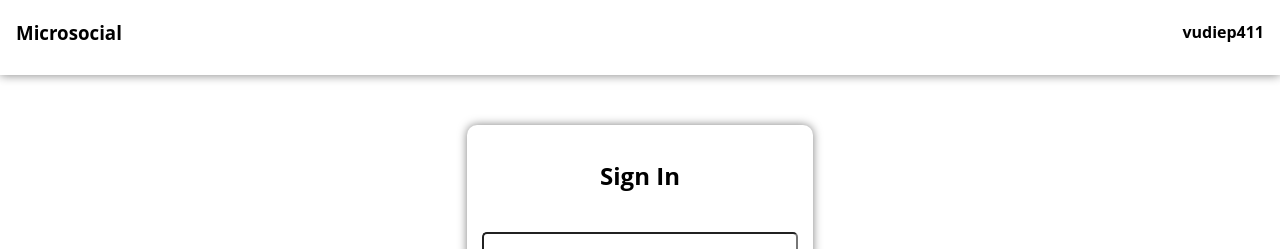
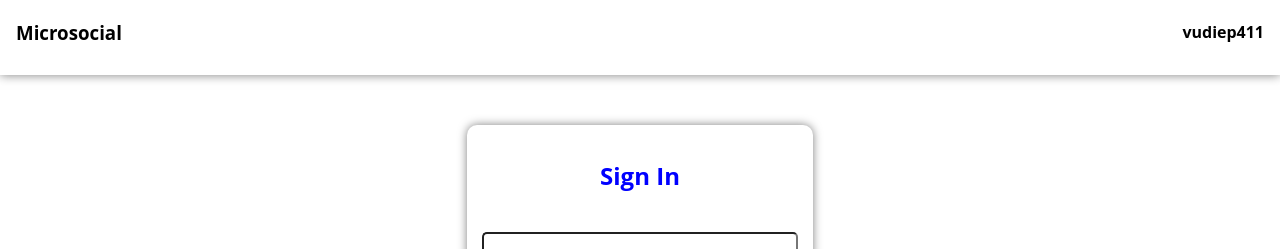
Before and after one commit to zChen-1/microsocial, a SvelteKit app in the folder frontend/: page /login in a window 1280 px wide. Shown: the top 249 px of the page. Built offline with nearby package versions, Linux system fonts and the light colour scheme.

Commit message:
changed color

```diff
--- a/frontend/src/routes/login/+page.svelte
+++ b/frontend/src/routes/login/+page.svelte
@@ -30,7 +30,7 @@
 <div class="container">
 	<div class="form-wrapper">
 		<form on:submit={handleSubmit}>
-			<h2>Sign In</h2>
+			<h2 style="color: blue;">Sign In</h2>
 			<div>
 				<input type="text" placeholder="username" bind:value={name} />
 			</div>
```
